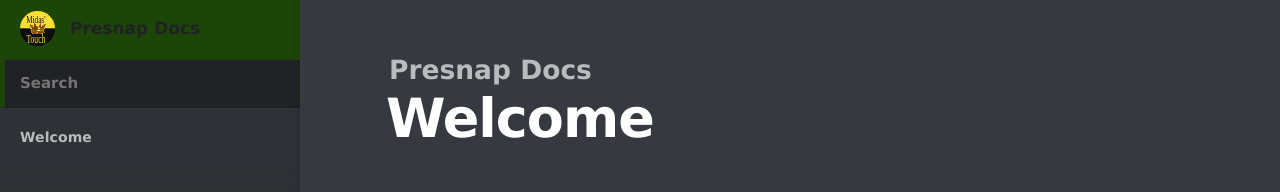
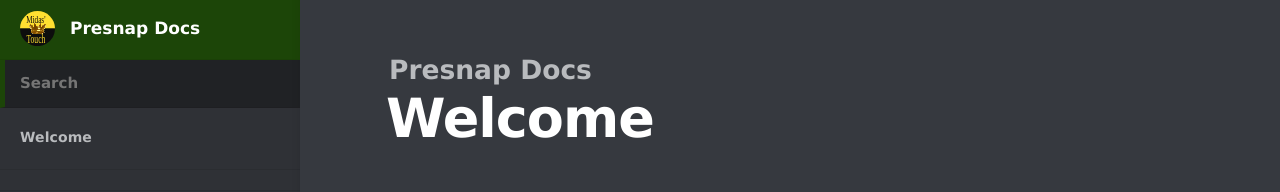
Before and after one commit to ReadRPO/readrpo.github.io, a Jekyll site: the page built from index.md, in a window 1280 px wide. Shown: the top 192 px of the page. Built offline with Jekyll 4.4.1, drawn with Linux system fonts in a browser that asks for light colours.

Commit message:
fix title color

```diff
--- a/_sass/_layout.scss
+++ b/_sass/_layout.scss
@@ -85,7 +85,7 @@ header {
         height: $nav-header-height;
         box-sizing: border-box;
         background-color: $brand-colour;
-        color: #202225;
+        color: #fff;
         margin: 0;
         font-size: 1.7rem;
         line-height: 0.8;
```
